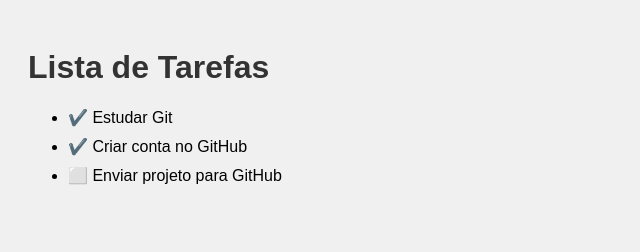
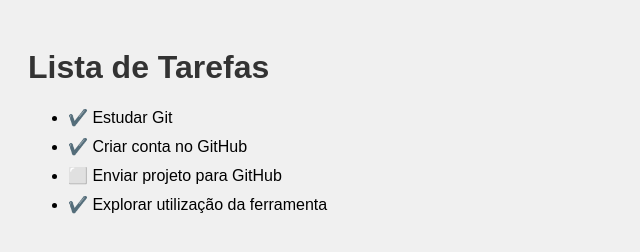
Before and after one commit to EvellynFernandaSDS/list, a plain HTML site: page index.html in a window 1280 px wide. Shown: the whole page, without its empty margins (0-640 px from the left). Drawn offline with Linux system fonts and the light colour scheme.

Commit message:
Atualiza index.html com novas alterações

```diff
--- a/index.html
+++ b/index.html
@@ -11,6 +11,7 @@
       <li>✔️ Estudar Git</li>
       <li>✔️ Criar conta no GitHub</li>
       <li>⬜ Enviar projeto para GitHub</li>
+      <li>✔️ Explorar utilização da ferramenta</li>
     </ul>
   </body>
 </html>
```
